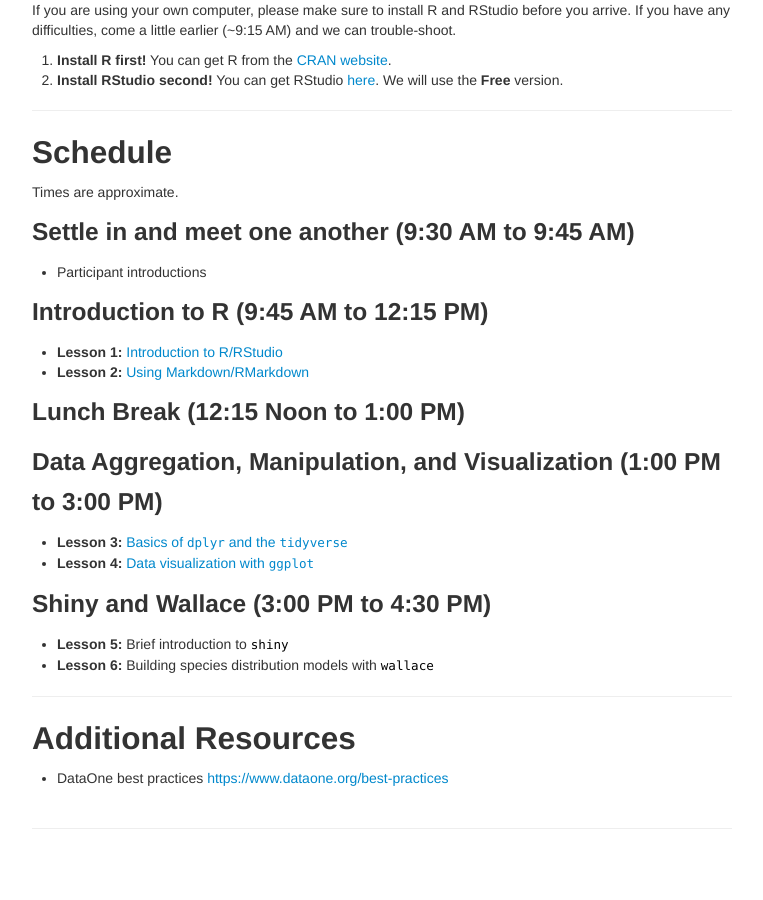
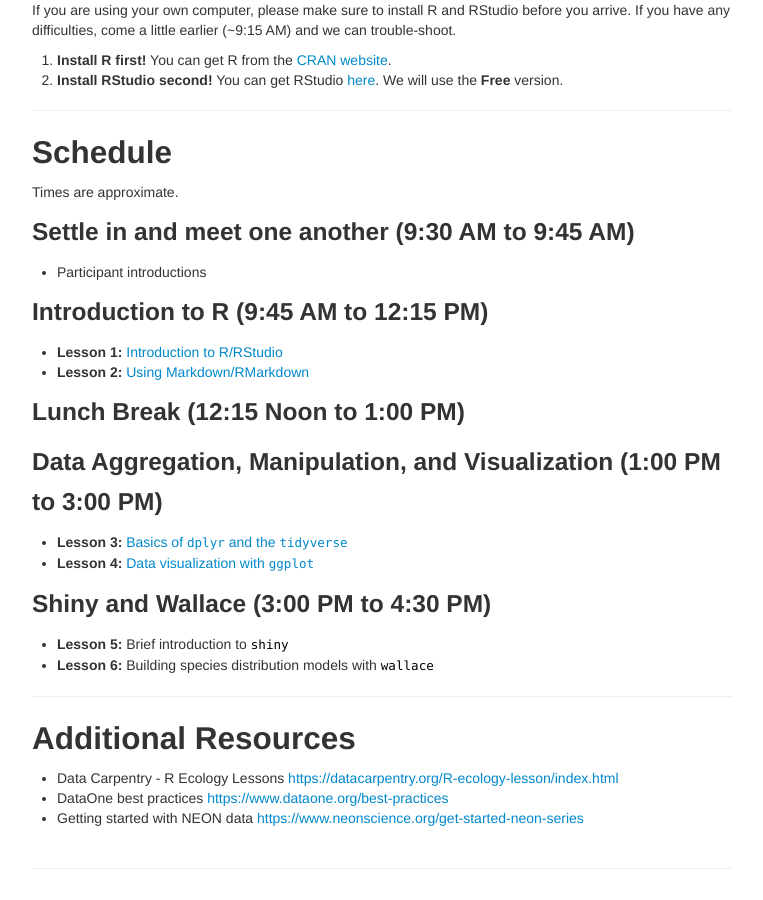
Before and after one commit to mlammens/Pace-R-Wallace, a Jekyll site: the page built from index.md, in a window 1280 px wide and 900 px high, scrolled down 684 px. Shown: the whole window, without its empty margins (258-1021 px from the left). Built offline with Jekyll 4.4.1, drawn with Linux system fonts in a browser that asks for light colours; before the commit the page ends 1544 px from its top, so only the background shows below that.

Commit message:
Updates to the index.md Additional Resources sections

```diff
--- a/index.md
+++ b/index.md
@@ -69,4 +69,6 @@ Times are approximate.
 
 ## Additional Resources
 
+* Data Carpentry - R Ecology Lessons [https://datacarpentry.org/R-ecology-lesson/index.html](https://datacarpentry.org/R-ecology-lesson/index.html)
 * DataOne best practices [https://www.dataone.org/best-practices](https://www.dataone.org/best-practices)
+* Getting started with NEON data [https://www.neonscience.org/get-started-neon-series](https://www.neonscience.org/get-started-neon-series)
```
